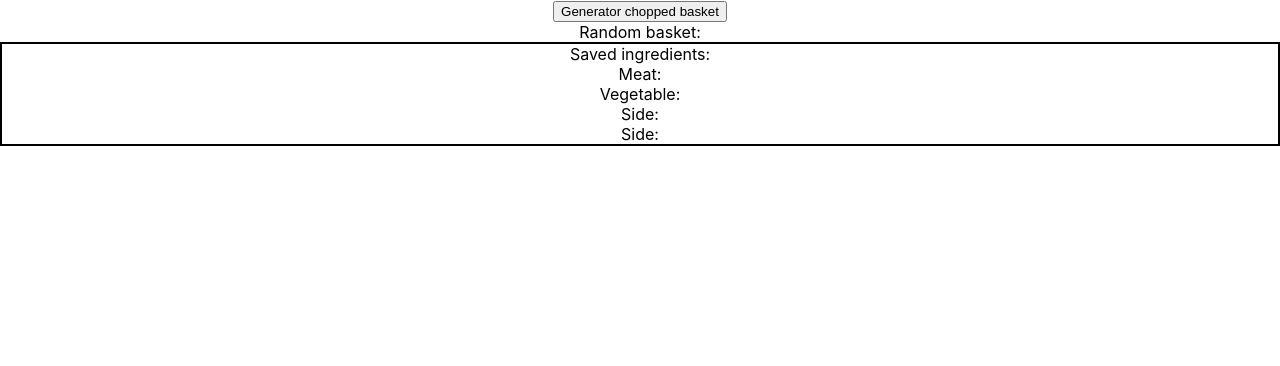
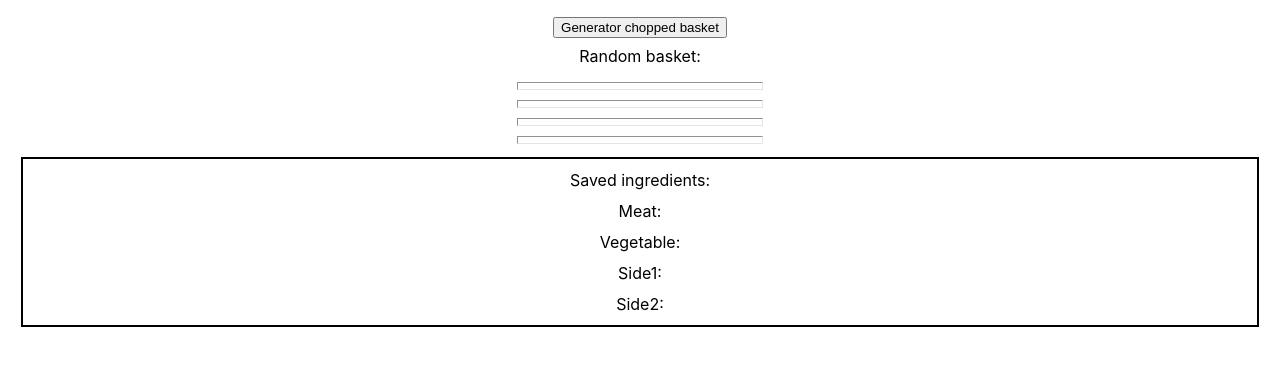
Before and after one commit to ezhuang13/Chopped-generator, a React (Create React App) app: page / in a window 1280 px wide. Shown: the top 366 px of the page. Built offline with nearby package versions, Linux system fonts and the light colour scheme.

Commit message:
refactored app component to follow React convention and adding styles to basket

```diff
--- a/src/App.css
+++ b/src/App.css
@@ -1,3 +1,8 @@
+div {
+  margin: 5px;
+  padding: 3px;
+}
+
 .App {
   text-align: center;
 }
@@ -40,3 +45,37 @@
     transform: rotate(360deg);
   }
 }
+
+.btn-group {
+  display: flex;
+  flex-direction: column;
+  align-items: center;
+}
+
+.btn {
+  background-color: white;
+  text-align: center;
+  vertical-align: middle;
+  cursor: pointer;
+  user-select: none;
+  border: transparent;
+  display: flex;
+  width: 20%;
+  justify-content: center;
+  font-size: 16px;
+  margin: 5px;
+  padding: 3px;
+  border: 1px inset rgb(230, 228, 228);
+  outline: none;
+}
+
+.btn:hover {
+  background-color: rgb(197, 194, 194);
+}
+
+.btn:active { border-style: outset;}
+
+.btn:disabled:hover {
+  background-color: white;
+  cursor: default;
+}
--- a/src/App.js
+++ b/src/App.js
@@ -2,15 +2,6 @@ import * as React from 'react';
 import logo from './logo.svg';
 import './App.css';
 
-function App() {
-  const [meat, setMeat] = React.useState('');
-  const [vegetable, setVegetable] = React.useState('');
-  const [side1, setSide1] = React.useState('');
-  const [side2, setSide2] = React.useState('');
-  const [savedMeat, setSavedMeat] = React.useState('');
-  const [savedVegetable, setSavedVegetable] = React.useState('');
-  const [savedSide1, setSavedSide1] = React.useState('');
-  const [savedSide2, setSavedSide2] = React.useState('');
 const meats = ["Tuna", "Salmon", "Octopus", "Scallop", "Squid", "Cod", "Clam",
 "Chicken Thigh", "Chicken Breast", "White Fish",
 "Turkey Breast", "Turkey Drumstick",
@@ -29,58 +20,66 @@ function App() {
     "Basil", "Cashews", "Dried cherries", "Chocolate covered Espresso beans",
     "Applesauce","Chips","Orange","Peaches","Old Bay Seasoning","Prosciutto"];
 
-  const getRandomIngredient = (array) => {
+class App extends React.Component {
+  constructor(props) {
+    super(props);
+    this.state = {
+      basket: { meat: '', vegetable: '', side1: '', side2: ''  },
+      saved: { meat: '', vegetable: '', side1: '', side2: '' }
+    };
+  }
+
+  getRandomIngredient = (array) => {
     return array[Math.floor(Math.random() * array.length)];
   }
 
-  const generateBasket = () => {
-    setMeat(getRandomIngredient(meats));
-    setVegetable(getRandomIngredient(vegetables));
-    const newSide1 = getRandomIngredient(sides);
-    setSide1(newSide1);
-    let newSide2 = getRandomIngredient(sides);
+  generateBasket = () => {
+    const newSide1 = this.getRandomIngredient(sides);
+    let newSide2 = this.getRandomIngredient(sides);
     while (newSide2 === newSide1) {
-      newSide2 = getRandomIngredient(sides);
+      newSide2 = this.getRandomIngredient(sides);
     }
-    setSide2(newSide2);
+    this.setState({ basket: {
+      meat: this.getRandomIngredient(meats),
+      vegetable: this.getRandomIngredient(vegetables),
+      side1: newSide1,
+      side2: newSide2,
+    } });
   }
 
-  const saveIngredient = (category) => {
-    switch (category) {
-      case 'meat':
-        setSavedMeat(meat);
-        break;
-      case 'vegetable':
-        setSavedVegetable(vegetable);
-        break;
-      case 'side1':
-        setSavedSide1(side1);
-        break;
-       case 'side2':
-        setSavedSide2(side2);
-        break;
-      default:
-        break;
+  saveIngredient = (category) => {
+    let saved = { ...this.state.saved };
+    saved[category] = this.state.basket[category];
+    this.setState({ saved: saved });
   }
-  }
-
+  render () {
   return (
       <div className="App">
-      <button onClick={generateBasket}>Generator chopped basket</button>
+        <button onClick={this.generateBasket}>Generator chopped basket</button>
         <div>Random basket:</div>
-      <div onClick={() => saveIngredient('meat')}>{meat}</div>
-      <div onClick={() => saveIngredient('vegetable')}>{vegetable}</div>
-      <div onClick={() => saveIngredient('side1')}>{side1}</div>
-      <div onClick={() => saveIngredient('side2')}>{side2}</div>
+        <div className={"btn-group"}>
+          {
+            Object.keys(this.state.basket).map((category) => {
+              let selected = this.state.basket[category] === this.state.saved[category];
+              return <button className={"btn"} disabled={selected} onClick={() => this.saveIngredient(category)}>
+                      { this.state.basket[category] }
+                    </button>
+            })
+          }
+        </div>
         <div className={"saved"}>
           <div>Saved ingredients:</div>
-        <div>Meat: {savedMeat}</div>
-        <div>Vegetable: {savedVegetable}</div>
-        <div>Side: {savedSide1}</div>
-        <div>Side: {savedSide2}</div>
+          {
+            Object.keys(this.state.basket).map((category) =>
+              <div>
+                <span style={{textTransform: 'capitalize'}}>{category}: </span>
+                { this.state.saved[category] }
+              </div>)
+          }
         </div>
       </div>
     );
   }
+}
 
 export default App;
```
Lines whose indentation alone changed are shown as unchanged.
